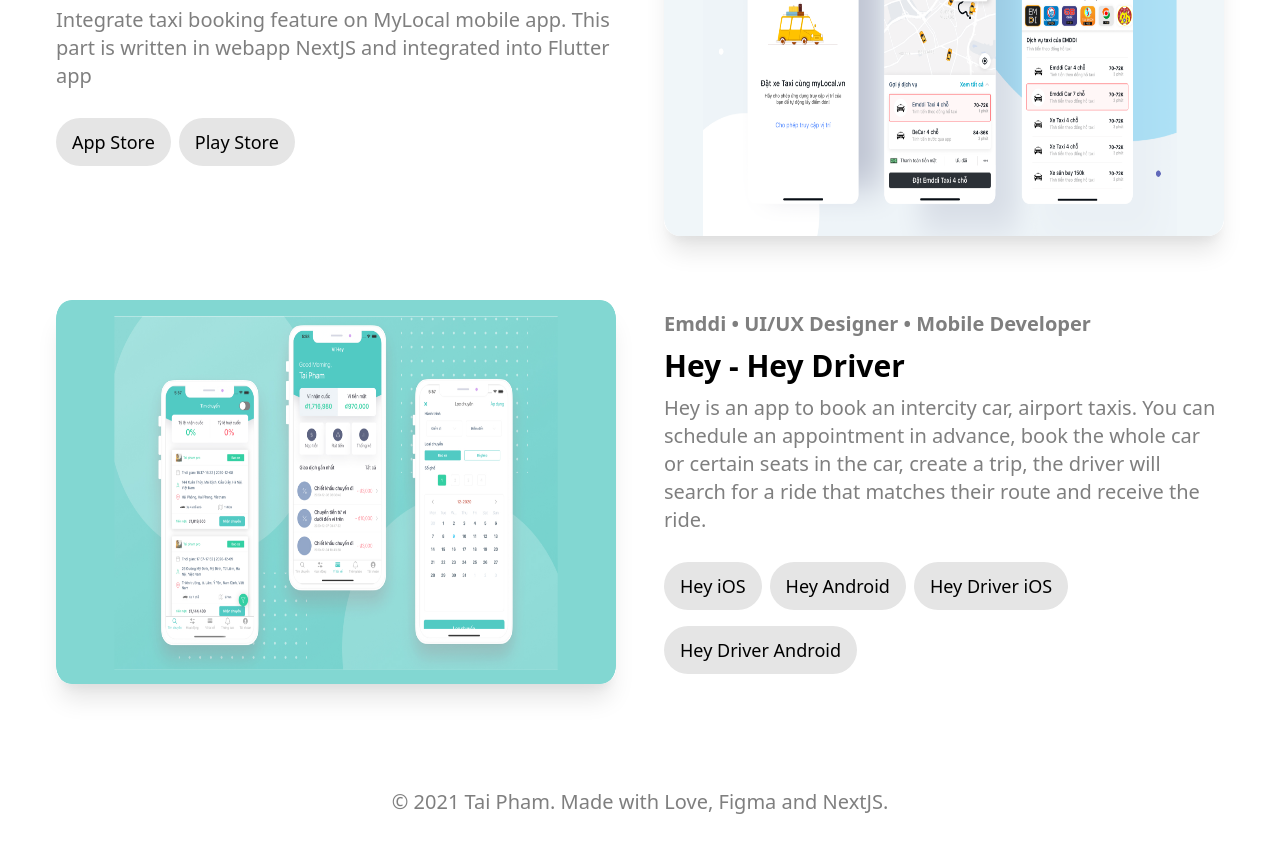
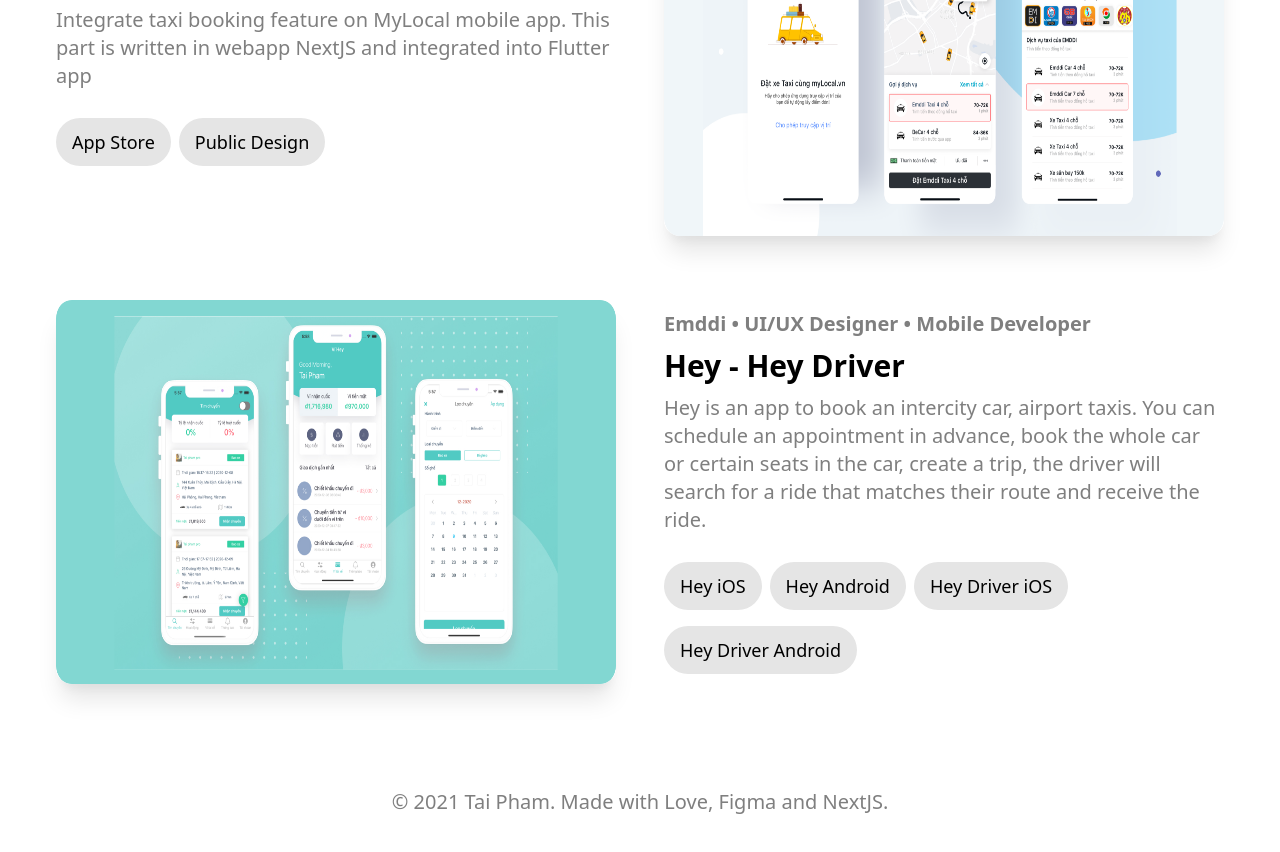
Before and after one commit to taipham1803/taipn.com, a Next.js app: page / in a window 1280 px wide. Shown: the part 2460-3312 px from the top of the page. Built offline with nearby package versions, Linux system fonts and the light colour scheme.

Commit message:
fix: update public design for mylocal project

```diff
--- a/src/app/home-page/components/HomePageContainer.jsx
+++ b/src/app/home-page/components/HomePageContainer.jsx
@@ -78,8 +78,8 @@
             },
             {
                 id: 1,
-                title: 'Play Store',
-                link: 'https://play.google.com/store/apps/details?id=com.mylocal.vn',
+                title: 'Public Design',
+                link: 'https://scene.zeplin.io/project/6112dbd6774efe87df508345',
             },
         ],
     },
```
